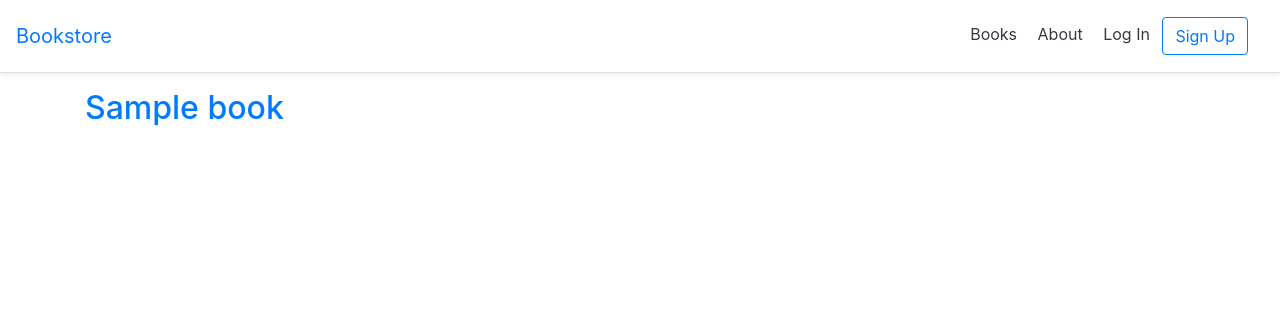
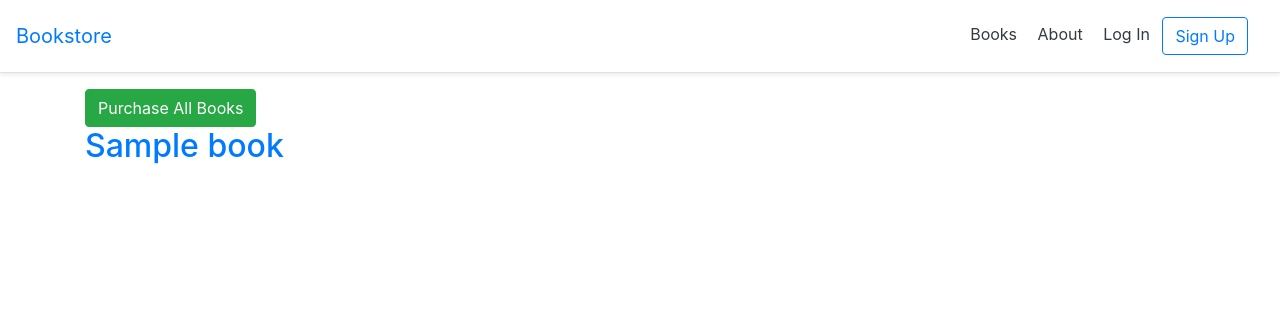
Before and after one commit to gurupratap-matharu/bookstore, a Django app: template templates/books/book_list.html in a window 1280 px wide. Shown: the top 333 px of the page. Run offline with Django 3.2, Linux system fonts and the light colour scheme; the template is opened without the code that fills it: values that come from a table or form of the project are taken from there, others are empty; tables that the repository leaves empty hold one stand-in row (values such as "Sample post"); some libraries are stand-ins or nearby versions.

Commit message:
added purchase button

```diff
--- a/templates/books/book_list.html
+++ b/templates/books/book_list.html
@@ -3,6 +3,10 @@
 {% block title %}Books{% endblock title %}
 
 {% block content %}
+
+{% if not perms.books.special_status %}
+<a href="{% url 'orders' %}" class="btn btn-success">Purchase All Books</a>
+{% endif %}
 {% for book in book_list %}
 <div>
     <h2><a href="{{ book.get_absolute_url }}">{{ book.title }}</a></h2>
```
